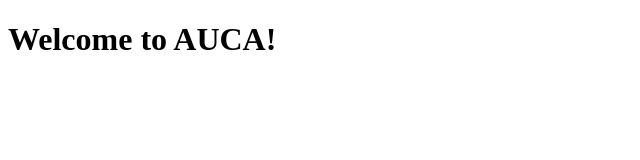
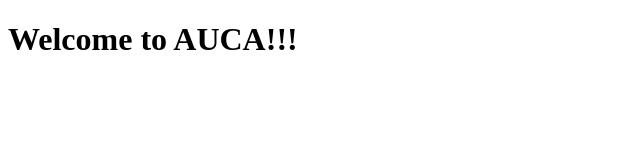
Before and after one commit to gressus/aucakit2023, a SvelteKit app: page / in a window 1280 px wide. Shown: the top 160 px of the page, without its empty margins (0-640 px from the left). Built offline with nearby package versions, Linux system fonts and the light colour scheme.

Commit message:
change h1 tag

```diff
--- a/src/routes/+page.svelte
+++ b/src/routes/+page.svelte
@@ -1 +1 @@
-<h1>Welcome to AUCA!</h1>
+<h1>Welcome to AUCA!!!</h1>
```
